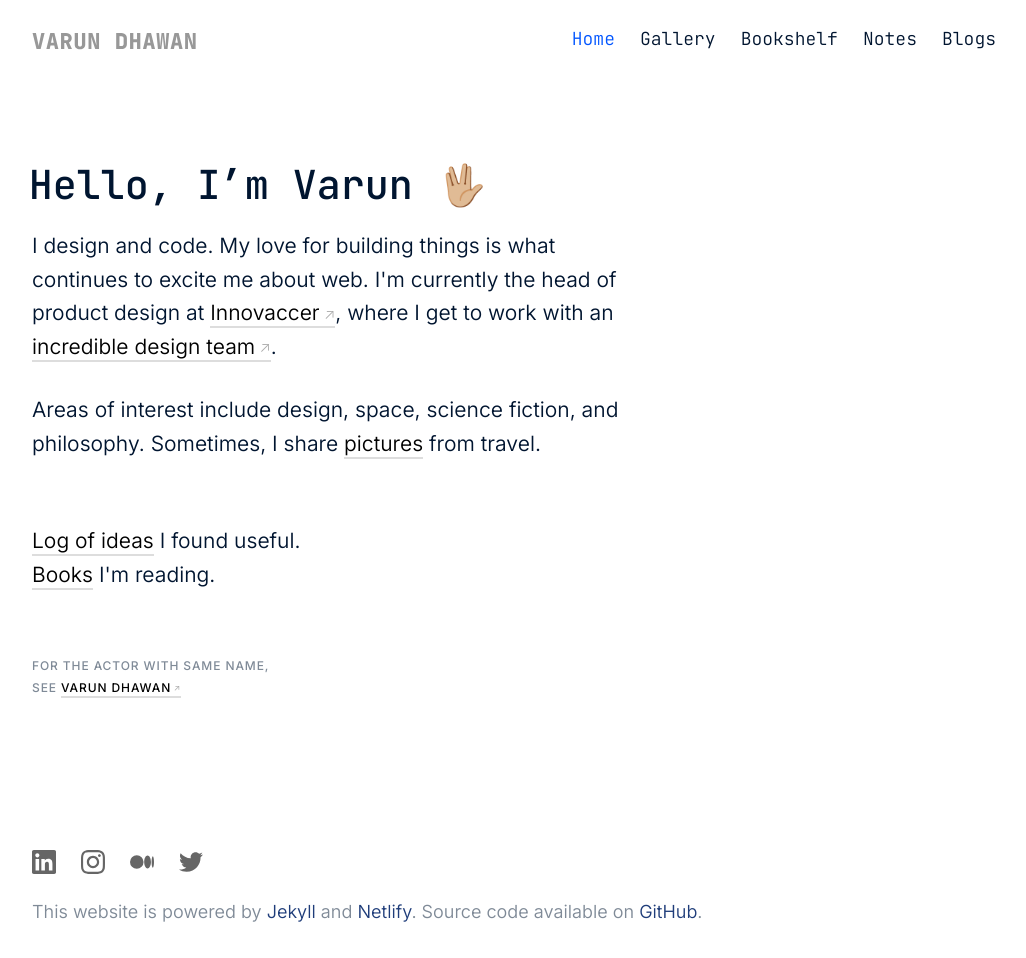
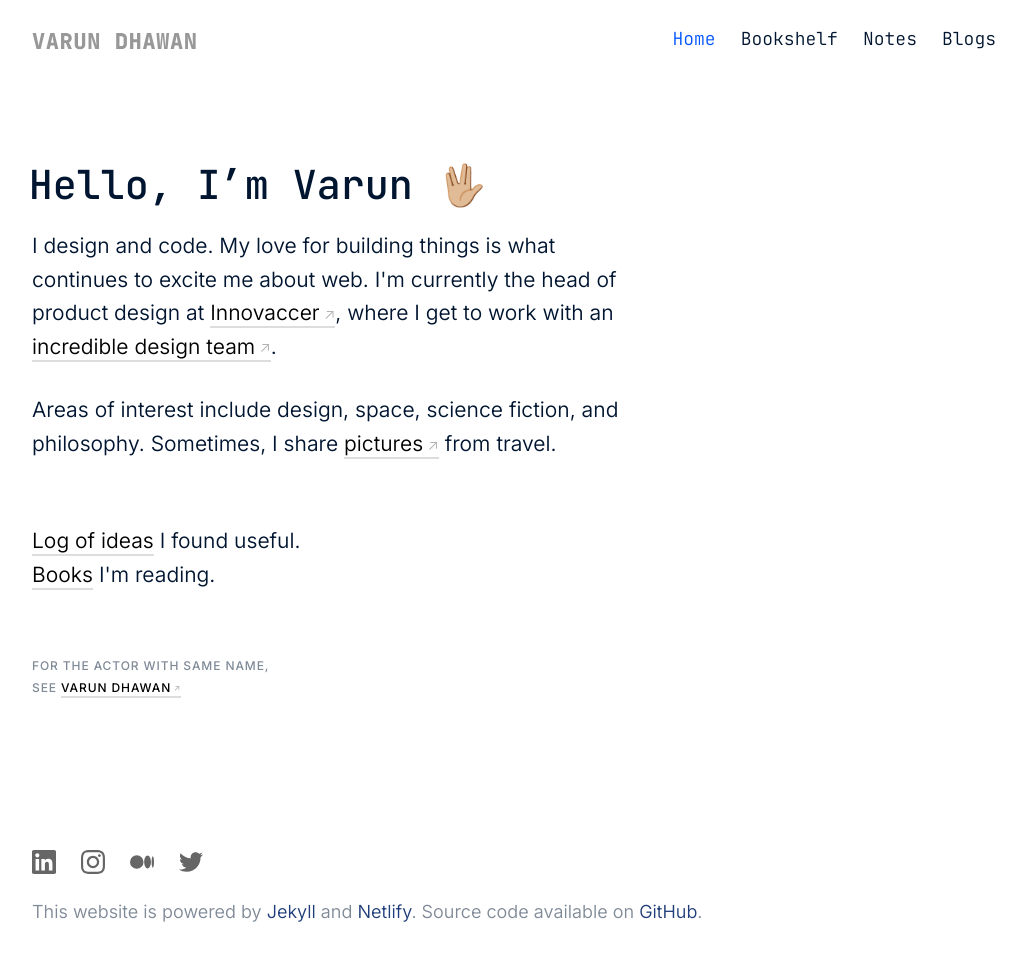
Before and after one commit to varundhawan5792/varundhawan.com, a Jekyll site: the page built from _pages/index.html, in a window 1280 px wide. Shown: the whole page, without its empty margins (126-1152 px from the left). Built offline with Jekyll 4.4.1, drawn with Linux system fonts in a browser that asks for light colours.

Commit message:
Took off gallery and redirected to instagram

```diff
--- a/_pages/gallery.html
+++ b/_pages/gallery.html
@@ -1,4 +1,5 @@
 ---
+published: false
 layout: default
 title: Gallery
 permalink: /gallery
--- a/_pages/index.html
+++ b/_pages/index.html
@@ -11,10 +11,10 @@
     <div class="section">
       <div class="section-content">
         <h1 class="section-heading">Hello, I’m Varun 🖖🏼</h1>
-        <p> I design and code. My love for building things is what continues to excite me about web. I'm currently the head of product design at <a class="external-link" href="http://innovaccer.com" target="_blank">Innovaccer</a>, where I get to work
+        <p> I design and code. My love for building things is what continues to excite me about web. I'm currently the head of product design at <a class="external-link" href="https://www.linkedin.com/company/innovaccer/" target="_blank">Innovaccer</a>, where I get to work
           with an <a class="external-link" href="https://www.instagram.com/innovaccerdsgn" target="_blank">incredible design team</a>.
         </p>
-        <p>Areas of interest include design, space, science fiction, and philosophy. Sometimes, I share <a href="/gallery" class="internal-link">pictures</a> from travel.</p><br/>
+        <p>Areas of interest include design, space, science fiction, and philosophy. Sometimes, I share <a class="external-link" href="https://www.instagram.com/__varundhawan">pictures</a> from travel.</p><br/>
         <p>
           <a href="/notes/links" class="internal-link">Log of ideas</a> I found useful.<br/>
           <a href="/bookshelf" class="internal-link">Books</a> I'm reading.
```
